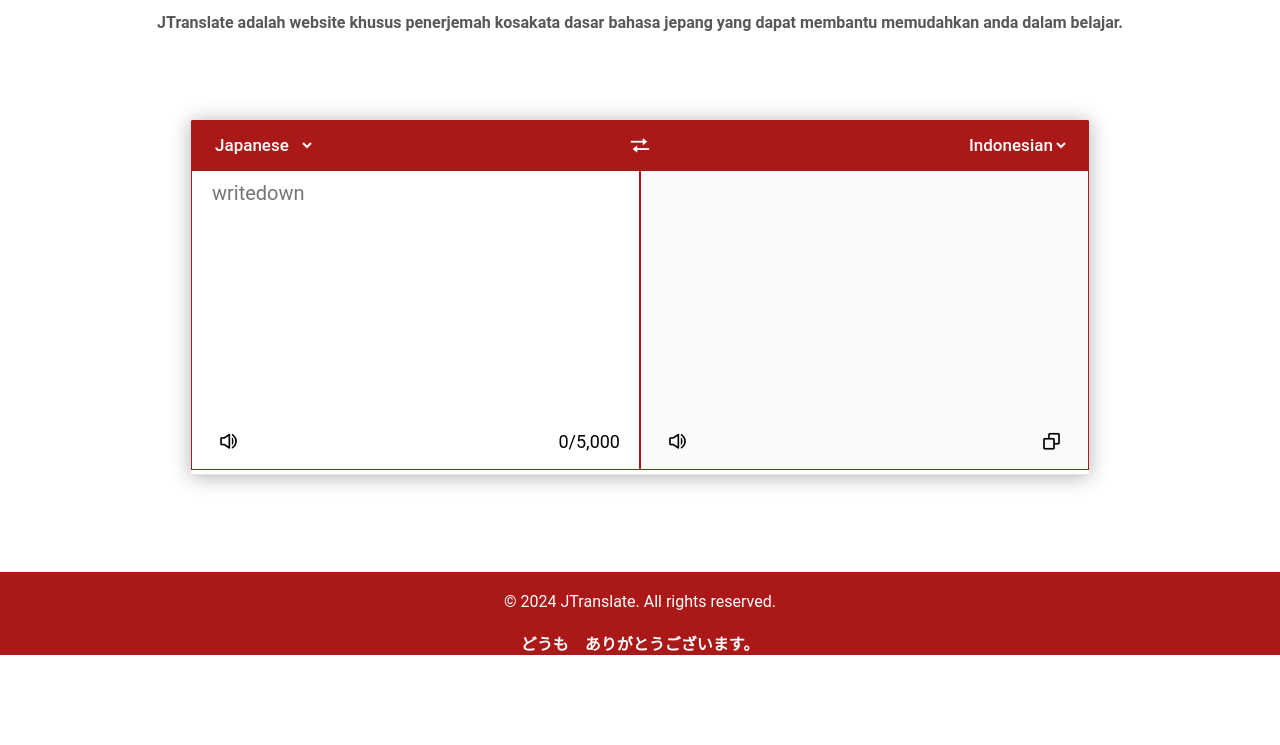
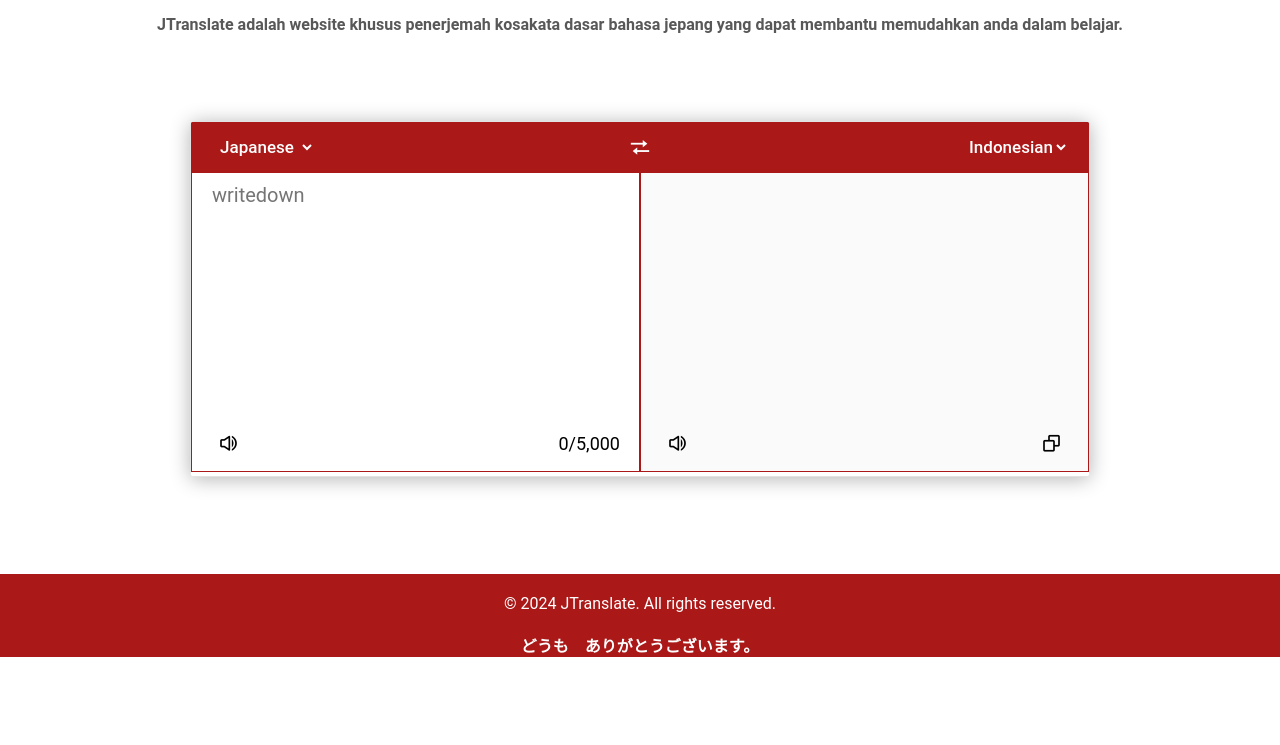
Before and after one commit to mGlezz234/JTranslate, a plain HTML site: page index.html in a window 1280 px wide. Shown: the part 55-800 px from the top of the page. Drawn offline with nearby package versions, Linux system fonts and the light colour scheme.

Commit message:
Update style.css

```diff
--- a/style.css
+++ b/style.css
@@ -13,6 +13,21 @@
     background-color: #aa1818; /* Warna merah */
     padding: 10px 20px;
     color: white;
+    justify-content: space-between;
+}
+
+select{
+    outline: none;
+    border-style: none;
+    border-radius: 1px;
+    padding: 3px 0;
+    font-size: 17px;
+    font-weight: 500;
+    color: #fff;
+    background-color: #aa1818;
+    transition: all .3s ease-out;
+    text-align: center;
+    border:1px solid #fff;
 }
 
 /* Logo styling */
@@ -164,7 +179,7 @@ p{
     font-weight: bold;
     text-align: center;
     margin-top: 0;
-    margin-bottom: 5px;
+    margin-bottom: 0;
     color: white;
     background: #aa1818;
 }
```
